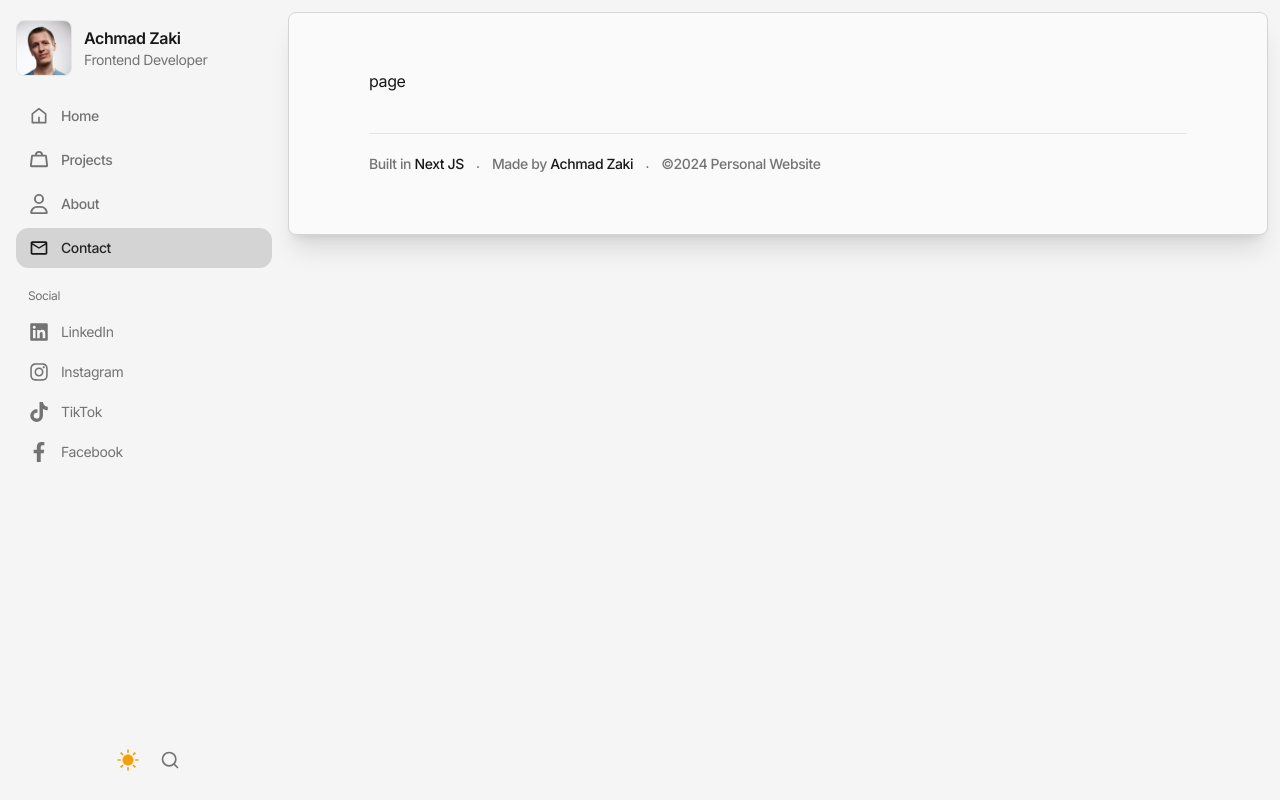
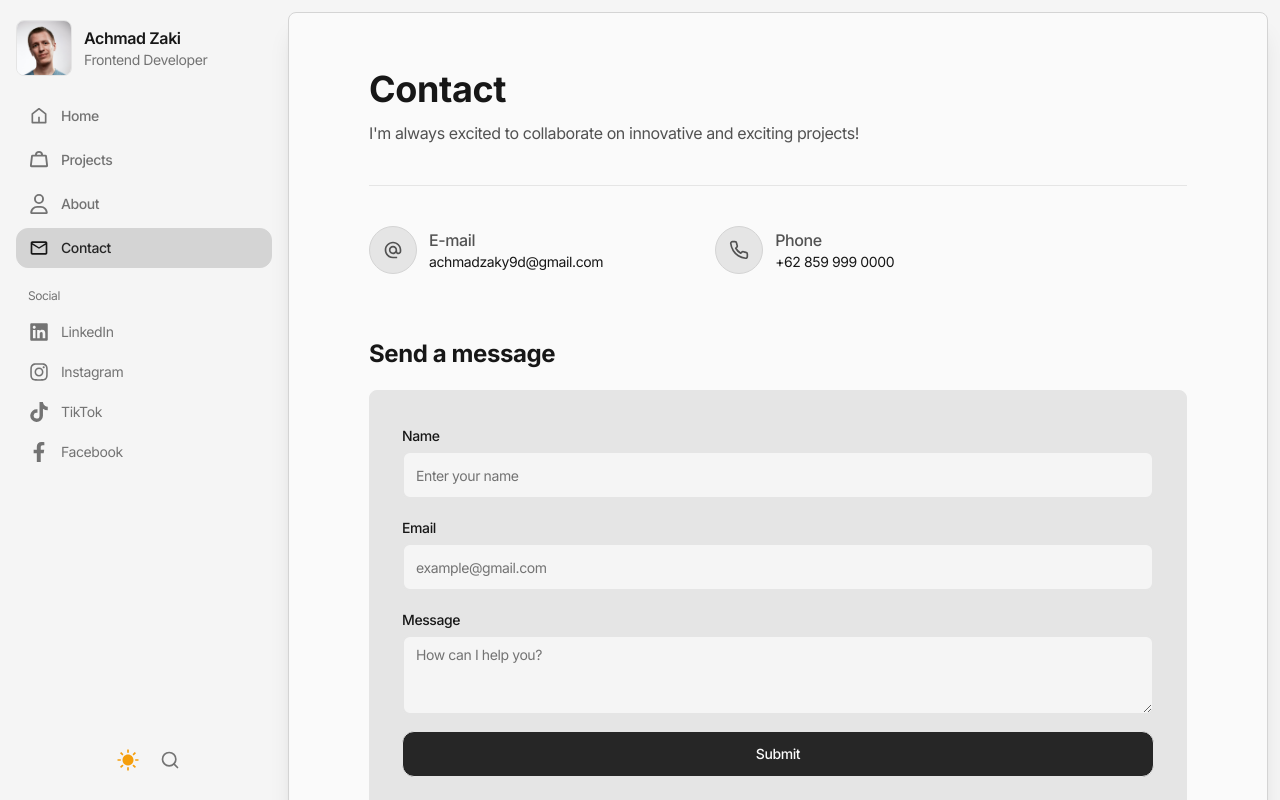
Before and after one commit to achmad-zaki/portfolio, a Next.js app: page /contact in a window 1280 px wide. Shown: the top 800 px of the page. Built offline with nearby package versions, Linux system fonts and the light colour scheme.

Commit message:
add page contact

```diff
--- a/package.json
+++ b/package.json
@@ -9,6 +9,8 @@
     "lint": "next lint"
   },
   "dependencies": {
+    "@hookform/resolvers": "^3.9.0",
+    "@radix-ui/react-label": "^2.1.0",
     "@radix-ui/react-select": "^2.1.1",
     "@radix-ui/react-slot": "^1.1.0",
     "class-variance-authority": "^0.7.0",
@@ -19,9 +21,11 @@
     "next-themes": "^0.3.0",
     "react": "^18",
     "react-dom": "^18",
+    "react-hook-form": "^7.53.0",
     "react-icons": "^5.3.0",
     "tailwind-merge": "^2.5.2",
-    "tailwindcss-animate": "^1.0.7"
+    "tailwindcss-animate": "^1.0.7",
+    "zod": "^3.23.8"
   },
   "devDependencies": {
     "@types/node": "^20",
--- a/src/app/about/page.tsx
+++ b/src/app/about/page.tsx
@@ -17,7 +17,7 @@ export default function AboutPage() {
                 <h1 className="text-xl font-semibold text-text">Experience</h1>
                 <div className="mt-6 space-y-10">
                     {LIST_EXPERIENCES.map((experience, index) => (
-                        <MotionSection key={index} delay={index * 0.4}>
+                        <MotionSection key={index} delay={index * 0.3}>
                             <div className="flex items-start">
                                 <Image src={experience.image} alt="Logo" width={55} height={55} className="bg-white flex items-center justify-center size-14 rounded-md border border-text-text shadow-sm" />
                                 <div className="ml-5">
--- a/src/app/contact/page.tsx
+++ b/src/app/contact/page.tsx
@@ -1,5 +1,46 @@
+import FormInput from "@/components/FormInput";
+import MotionSection from "@/components/MotionSection";
+import { FiPhone } from "react-icons/fi";
+import { MdAlternateEmail } from "react-icons/md";
+
 export default function ContactPage() {
     return (
-        <div>page</div>
+        <div className="space-y-16">
+            <MotionSection>
+                <h1 className="text-4xl text-text font-bold">Contact</h1>
+                <p className="text-text-foreground mt-3">I&apos;m always excited to collaborate on innovative and exciting projects!</p>
+
+                <div className="w-full h-[1px] bg-border my-10"></div>
+
+                <div className="flex flex-col md:flex-row gap-y-5 gap-x-28">
+                    <div className="flex items-center">
+                        <div className="rounded-full dark:bg-neutral-700 bg-neutral-200 size-12 flex items-center justify-center border dark:border-neutral-600 border-neutral-300">
+                            <MdAlternateEmail className="size-5 text-text-foreground" />
+                        </div>
+                        <div className="ml-3">
+                            <h5 className="text-text-foreground font-medium">E-mail</h5>
+                            <p className="text-sm">achmadzaky9d@gmail.com</p>
+                        </div>
+                    </div>
+
+                    <div className="flex items-center">
+                        <div className="rounded-full dark:bg-neutral-700 bg-neutral-200 size-12 flex items-center justify-center border dark:border-neutral-600 border-neutral-300">
+                            <FiPhone className="size-5 text-text-foreground" />
+                        </div>
+                        <div className="ml-3">
+                            <h5 className="text-text-foreground font-medium">Phone</h5>
+                            <p className="text-sm">+62 859 999 0000</p>
+                        </div>
+                    </div>
+                </div>
+            </MotionSection>
+
+            <MotionSection delay={0.3}>
+                <div className="pb-8">
+                    <h1 className="text-2xl text-text font-bold mb-5">Send a message</h1>
+                    <FormInput />
+                </div>
+            </MotionSection>
+        </div>
     )
 }
--- a/src/app/globals.css
+++ b/src/app/globals.css
@@ -6,7 +6,7 @@
   :root {
     --background: 0 0% 96.1%;
     --foreground: 0 0% 98%;
-    --card: 0 0% 100%;
+    --card: 0 0% 89.8%;
     --card-foreground: 0 0% 98%;
     --popover: 0 0% 100%;
     --popover-foreground: 0 0% 3.9%;
@@ -21,7 +21,7 @@
     --destructive: 0 84.2% 60.2%;
     --destructive-foreground: 0 0% 98%;
     --border: 0 0% 89.8%;
-    --input: 0 0% 89.8%;
+    --input: 0 0% 96.1%;
     --ring: 0 0% 3.9%;
     --radius: 0.5rem;
     --chart-1: 12 76% 61%;
@@ -36,7 +36,7 @@
   .dark {
     --background: 0 0% 3.9%;
     --foreground: 0 0% 9%;
-    --card: 0 0% 3.9%;
+    --card: 0 0% 14.9%;
     --card-foreground: 0 0% 14.9%;
     --popover: 0 0% 3.9%;
     --popover-foreground: 0 0% 98%;
@@ -51,7 +51,7 @@
     --destructive: 0 62.8% 30.6%;
     --destructive-foreground: 0 0% 98%;
     --border: 0 0% 14.9%;
-    --input: 0 0% 14.9%;
+    --input: 0 0% 9%;
     --ring: 0 0% 83.1%;
     --chart-1: 220 70% 50%;
     --chart-2: 160 60% 45%;
--- /dev/null
+++ b/src/components/FormInput.tsx
@@ -0,0 +1,70 @@
+'use client'
+
+import { Button, Input, Label, Textarea } from "./ui"
+import { zodResolver } from "@hookform/resolvers/zod"
+import { Controller, useForm } from "react-hook-form"
+import { z } from "zod"
+
+const formSchema = z.object({
+    name: z.string(),
+    email: z.string().email(),
+    message: z.string(),
+})
+
+const FormInput = () => {
+    const form = useForm<z.infer<typeof formSchema>>({
+        resolver: zodResolver(formSchema),
+        defaultValues: {
+            name: "",
+            email: "",
+            message: "",
+        },
+    })
+
+    const onSubmit = (values: z.infer<typeof formSchema>) => {
+        console.log(values)
+    }
+
+    return (
+        <div className="bg-card border dark:border-neutral-600 rounded-lg p-8">
+            <form className="space-y-4" onSubmit={form.handleSubmit(onSubmit)}>
+                <Controller
+                    name="name"
+                    control={form.control}
+                    render={({ field }) => (
+                        <div className="space-y-1">
+                            <Label htmlFor={field.name}>Name</Label>
+                            <Input type="text" {...field} id="name" placeholder="Enter your name" />
+                        </div>
+                    )}
+                />
+
+                <Controller
+                    name="email"
+                    control={form.control}
+                    render={({ field }) => (
+                        <div className="space-y-1">
+                            <Label htmlFor={field.name}>Email</Label>
+                            <Input type="text" {...field} id="Email" placeholder="example@gmail.com" />
+                        </div>
+                    )}
+                />
+
+                <Controller
+                    name="message"
+                    control={form.control}
+                    render={({ field }) => (
+                        <div className="space-y-1">
+                            <Label htmlFor={field.name}>Message</Label>
+                            <Textarea id="message" {...field} placeholder="How can I help you?" />
+                        </div>
+                    )}
+                />
+
+                <Button type="submit" className="w-full">Submit</Button>
+            </form>
+        </div>
+    )
+}
+
+export default FormInput
--- a/src/components/ui/index.tsx
+++ b/src/components/ui/index.tsx
@@ -2,3 +2,6 @@ export { default as Badge } from "./badge"
 export { default as Button } from "./button"
 export { default as CardProject } from "./card-project"
 export { default as Tooltip } from "./tooltip"
+export { default as Label } from "./label"
+export { default as Input } from "./input"
+export { default as Textarea } from "./textarea"
--- a/src/components/ui/input.tsx
+++ b/src/components/ui/input.tsx
@@ -11,7 +11,7 @@ const Input = React.forwardRef<HTMLInputElement, InputProps>(
       <input
         type={type}
         className={cn(
-          "flex h-10 w-full rounded-md border border-input bg-background px-3 py-2 text-sm ring-offset-background file:border-0 file:bg-transparent file:text-sm file:font-medium placeholder:text-muted-foreground focus-visible:outline-none focus-visible:ring-2 focus-visible:ring-ring focus-visible:ring-offset-2 disabled:cursor-not-allowed disabled:opacity-50",
+          "flex h-12 w-full rounded-lg border-2 bg-input px-3 py-2 text-sm file:border-0 file:bg-transparent file:text-sm file:font-medium placeholder:text-muted-foreground outline-none focus-visible:border-sky-600 disabled:cursor-not-allowed disabled:opacity-50",
           className
         )}
         ref={ref}
@@ -22,4 +22,4 @@ const Input = React.forwardRef<HTMLInputElement, InputProps>(
 )
 Input.displayName = "Input"
 
-export { Input }
+export default Input
--- /dev/null
+++ b/src/components/ui/label.tsx
@@ -0,0 +1,26 @@
+"use client"
+
+import * as React from "react"
+import * as LabelPrimitive from "@radix-ui/react-label"
+import { cva, type VariantProps } from "class-variance-authority"
+
+import { cn } from "@/lib/utils"
+
+const labelVariants = cva(
+  "text-sm font-medium leading-none peer-disabled:cursor-not-allowed peer-disabled:opacity-70 text-text"
+)
+
+const Label = React.forwardRef<
+  React.ElementRef<typeof LabelPrimitive.Root>,
+  React.ComponentPropsWithoutRef<typeof LabelPrimitive.Root> &
+  VariantProps<typeof labelVariants>
+>(({ className, ...props }, ref) => (
+  <LabelPrimitive.Root
+    ref={ref}
+    className={cn(labelVariants(), className)}
+    {...props}
+  />
+))
+Label.displayName = LabelPrimitive.Root.displayName
+
+export default Label
--- /dev/null
+++ b/src/components/ui/textarea.tsx
@@ -0,0 +1,24 @@
+import * as React from "react"
+
+import { cn } from "@/lib/utils"
+
+export interface TextareaProps
+  extends React.TextareaHTMLAttributes<HTMLTextAreaElement> { }
+
+const Textarea = React.forwardRef<HTMLTextAreaElement, TextareaProps>(
+  ({ className, ...props }, ref) => {
+    return (
+      <textarea
+        className={cn(
+          "flex min-h-[80px] w-full rounded-lg border-2 bg-input px-3 py-2 text-sm placeholder:text-muted-foreground outline-none  focus-visible:border-sky-600 disabled:cursor-not-allowed disabled:opacity-50",
+          className
+        )}
+        ref={ref}
+        {...props}
+      />
+    )
+  }
+)
+Textarea.displayName = "Textarea"
+
+export default Textarea
```
Also changed, not shown: 1 other file (tests, documents, lock files or other folders).
